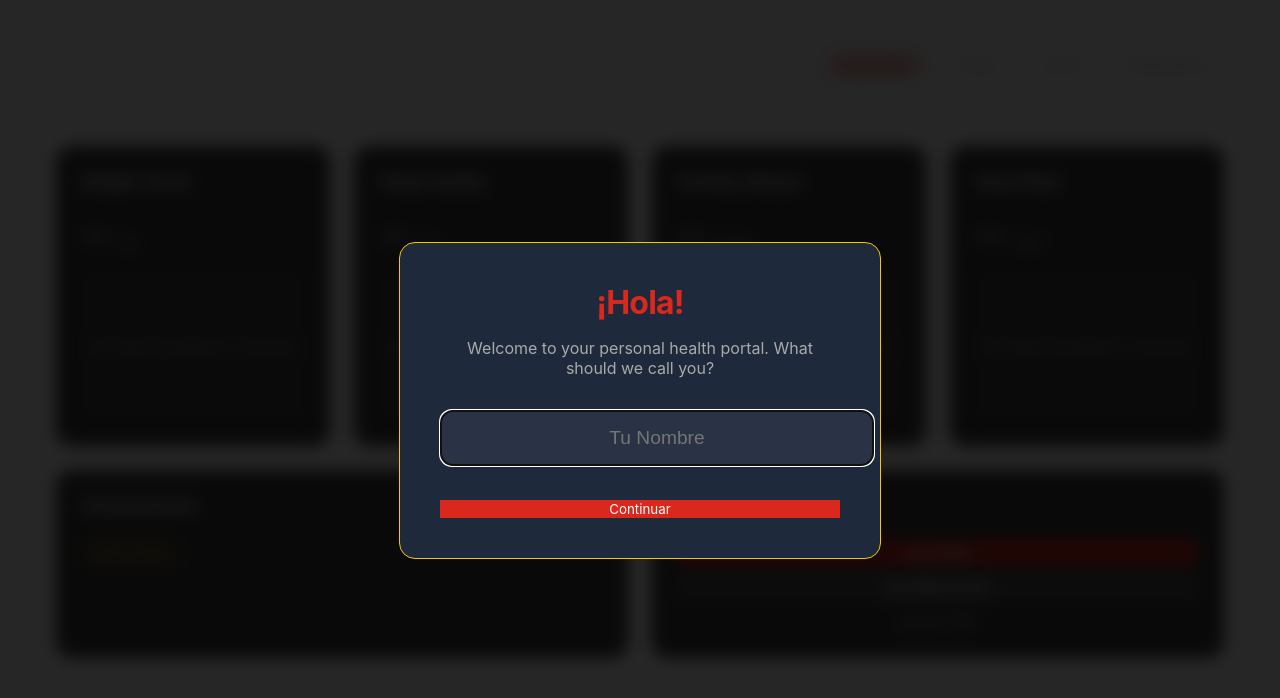
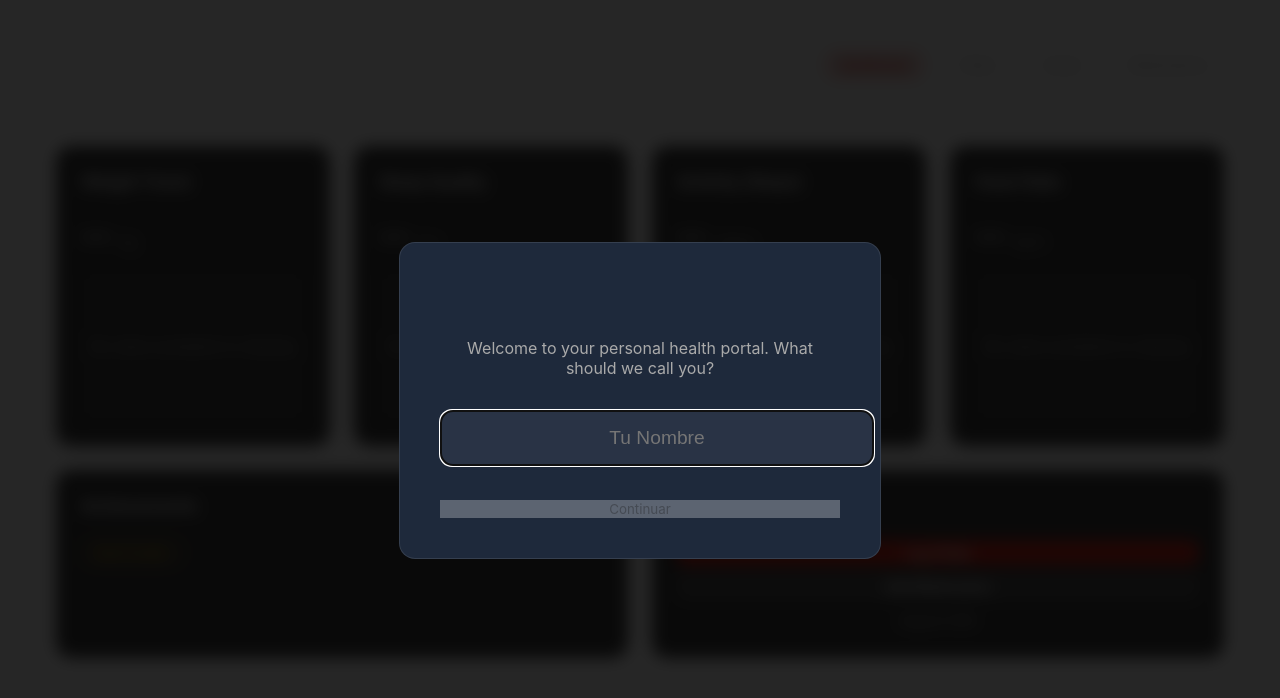
Before and after one commit to eichbi/health-portal, a React (Vite) app: page / in a window 1280 px wide. Shown: the top 698 px of the page. Built offline with nearby package versions, Linux system fonts and the light colour scheme.

Commit message:
Actualización final

```diff
--- a/src/App.jsx
+++ b/src/App.jsx
@@ -131,12 +131,12 @@ function App() {
                     </h1>
                     {userProfile && (
                         <div style={{ display: 'flex', alignItems: 'center', gap: '0.5rem', marginTop: '0.25rem' }}>
-                            <Badge variant="warning">Lvl {userProfile.level}</Badge>
+                            <Badge variant="accent">Lvl {userProfile.level}</Badge>
                             <div style={{ width: '100px', height: '6px', background: 'rgba(255,255,255,0.1)', borderRadius: '3px' }}>
                                 <div style={{
                                     width: `${calculateProgressToNextLevel(userProfile.xp)}%`,
                                     height: '100%',
-                                    background: 'var(--oxxo-yellow)',
+                                    background: 'var(--accent)',
                                     borderRadius: '3px'
                                 }} />
                             </div>
--- a/src/components/ui/Badge.jsx
+++ b/src/components/ui/Badge.jsx
@@ -5,6 +5,7 @@ const Badge = ({ children, variant = 'default' }) => {
         default: { bg: 'rgba(255,255,255,0.1)', color: 'var(--text-primary)' },
         success: { bg: 'rgba(16, 185, 129, 0.2)', color: '#34d399' },
         warning: { bg: 'rgba(245, 158, 11, 0.2)', color: '#fbbf24' },
+        accent: { bg: 'rgba(139, 92, 246, 0.2)', color: '#c4b5fd' },
         gold: { bg: 'rgba(251, 191, 36, 0.2)', color: '#fbbf24', border: '1px solid #fbbf24' }
     }
 
--- a/src/components/ui/OnboardingModal.jsx
+++ b/src/components/ui/OnboardingModal.jsx
@@ -51,10 +51,9 @@ const OnboardingModal = ({ onComplete }) => {
                 width: '400px',
                 maxWidth: '90%',
                 background: '#1e293b',
-                border: '1px solid var(--oxxo-yellow)', // Oxxo accent
                 textAlign: 'center'
             }}>
-                <h2 style={{ fontSize: '2rem', marginBottom: '0.5rem', color: 'var(--oxxo-red)' }}>
+                <h2 style={{ fontSize: '2rem', marginBottom: '0.5rem', background: 'linear-gradient(to right, var(--primary), var(--accent))', WebkitBackgroundClip: 'text', WebkitTextFillColor: 'transparent' }}>
                     {step === 1 ? '¡Hola!' : 'Mis Metas'}
                 </h2>
                 <p style={{ color: 'var(--text-secondary)', marginBottom: '2rem' }}>
@@ -100,7 +99,7 @@ const OnboardingModal = ({ onComplete }) => {
                 <Button
                     variant="primary"
                     size="lg"
-                    style={{ width: '100%', background: 'var(--oxxo-red)', color: 'white' }}
+                    style={{ width: '100%' }}
                     onClick={handleNext}
                     disabled={step === 1 && !name.trim()}
                 >
```
